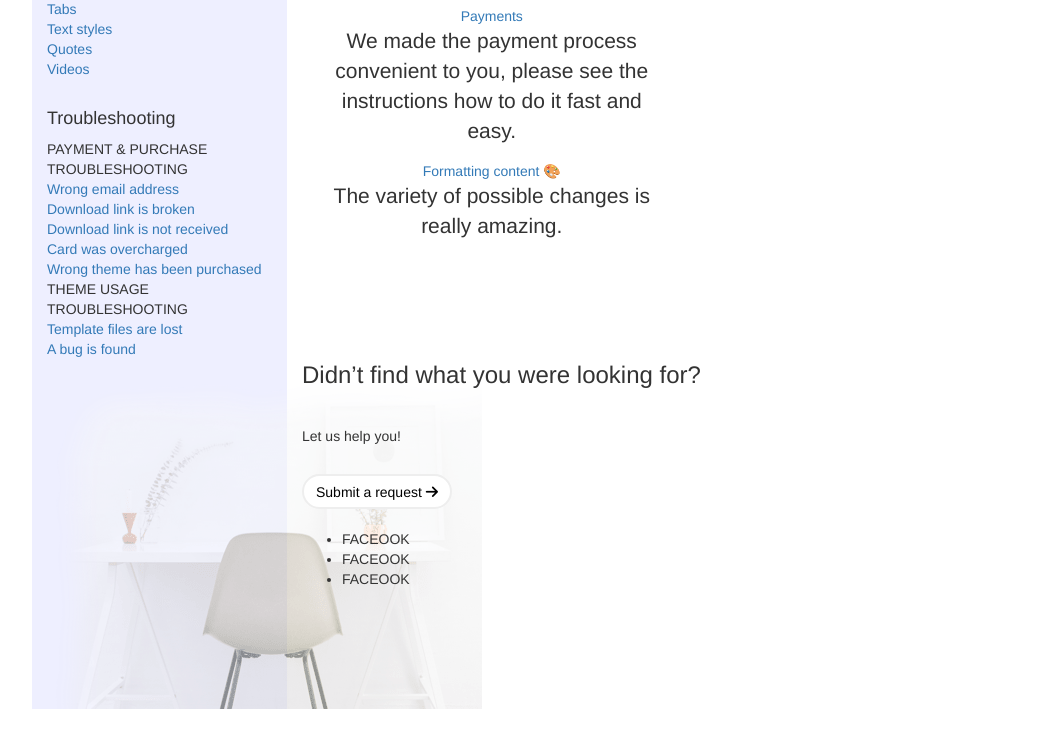
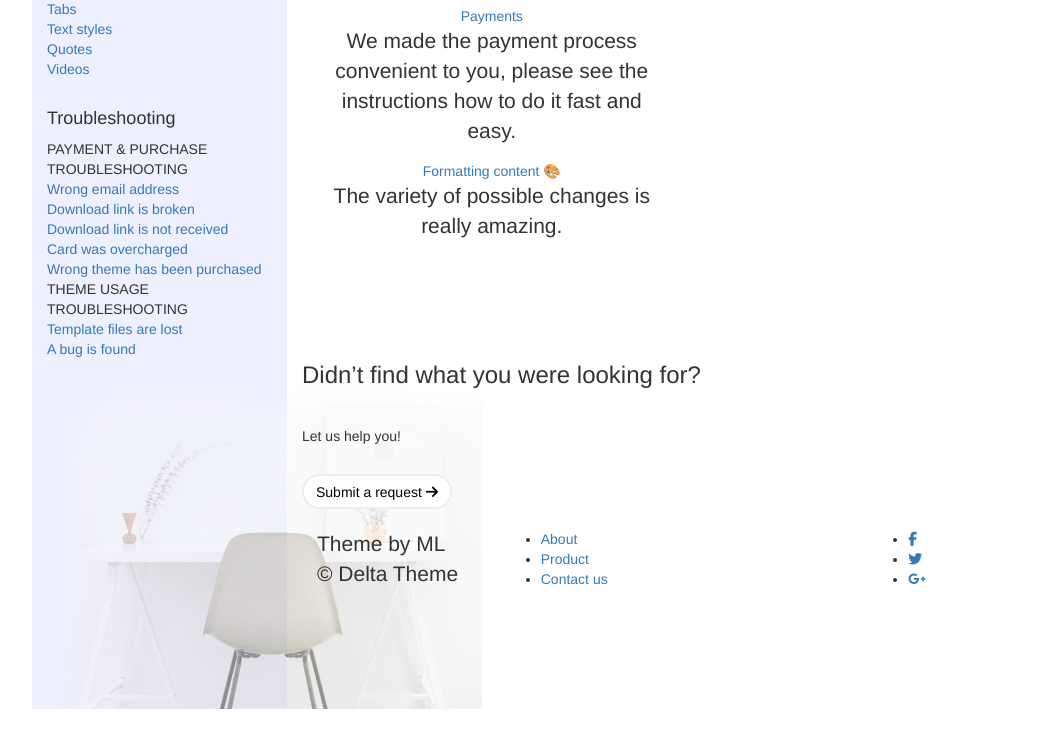
Before and after one commit to MirzaLeka/deltaThemeWebsite, a website: page web-info/index.html in a window 1280 px wide. Shown: the part 1181-1928 px from the top of the page, without its empty margins (98-1136 px from the left). Drawn offline with nearby package versions, Linux system fonts and the light colour scheme.

Commit message:
Added footer. WIP

```diff
--- a/resources/css/styles.css
+++ b/resources/css/styles.css
@@ -70,6 +70,18 @@ font-size: 16px !important;
         margin-top: 10px;
     }
 
+    .empty{
+        display: none;
+    }
+
+    .footer{
+        margin-top: 20px;
+    }
+
+    .footerIcons li, .footerInfo li{
+        font-size: 10px;
+    }
+
 }
 
 #homeLastChildContent{
@@ -119,6 +131,34 @@ a:hover{
 }
 
 .empty{
-    height: 450px;
+    height: 465px;
     width: 100%;
 }
+
+.footer{
+    background: white;
+    height: 100%;
+    width: 100%;
+}
+
+.footerIcons, .footerInfo{
+    list-style-type: none;
+}
+
+.footerIcons li, .footerInfo li{
+    float: left;
+    padding-right: 20px;
+}
+
+.footerIcons li:last-child, .footerInfo li:last-child{
+    padding-right: 0px;
+}
+
+.anchorSettings{
+    text-decoration: none !important;
+    color: #AAA !important;
+}
+
+.anchorSettings:hover{
+    color: #029be5 !important;
+}
--- a/web-info/index.html
+++ b/web-info/index.html
@@ -251,12 +251,49 @@
 <div class="empty">
   </div>
 
-  <ul>
-  <li>FACEOOK</li>
-  <li>FACEOOK</li>
-  <li>FACEOOK</li>
+  <div class="container-fluid bg-3 footer">
 
-  </ul>
+      <div class="row">
+        <div class="col-sm-3 col-xs-4">
+
+            <p class="tabParagraph">
+                Theme by ML <br>
+                © Delta Theme
+                </p>
+
+
+
+        </div>
+        <div class="col-sm-6 col-xs-4">
+
+          <ul class="footerInfo">
+            <li class="colorBlue"><a href="#" class="anchorSettings">About</a></li>
+            <li class="colorBlue"><a href="#" class="anchorSettings">Product</a></li>
+            <li class="colorBlue"><a href="#" class="anchorSettings">Contact us</a></li>
+          </ul>
+
+        </div>
+        <div class="col-sm-3 col-xs-4">
+
+            <ul class="footerIcons">
+                <li class="colorBlue"><a href="#" class="anchorSettings"><i class="fa fa-facebook" aria-hidden="true"></i></a></li>
+                <li class="colorBlue"><a href="#" class="anchorSettings"><i class="fa fa-twitter" aria-hidden="true"></i></a></li>
+                <li class="colorBlue"><a href="#" class="anchorSettings"><i class="fa fa-google-plus" aria-hidden="true"></i></a></li>
+              </ul>
+
+
+        </div>
+
+
+
+      </div>
+    </div><br>
+
+
+
+
+
+
 
                                       </div>
                                     </div>
@@ -314,8 +351,8 @@
                                 <button class="btn modal-btn">Sign in</button>
                                 <br>
                                 <p style="font-size: 10px; color: #AAA; margin-top: 10px;">Your credentials will be sent over a secure connection</p>
-                                <p id="closeModal" style="font-size: 12px; color: #AAA;"><a href="#" style="text-decoration: none !important; color: #AAA !important;">Cancel</a></p>
-                                <p style="font-size: 12px; color: #AAA;"><a href="#" style="text-decoration: none !important; color: #AAA !important;">Forgot my password</a></p>
+                                <p class="colorBlue" id="closeModal" style="font-size: 12px; color: #AAA;"><a class="anchorSettings" href="#">Cancel</a></p>
+                                <p class="colorBlue" style="font-size: 12px; color: #AAA;"><a class="anchorSettings" href="#">Forgot my password</a></p>
 
 
                             </div>
```
